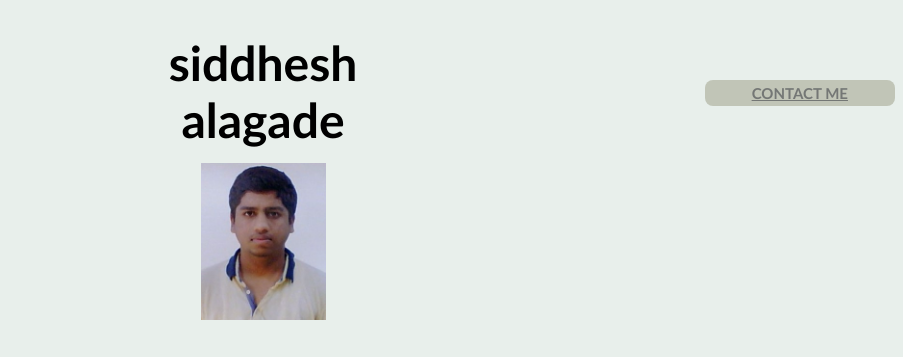
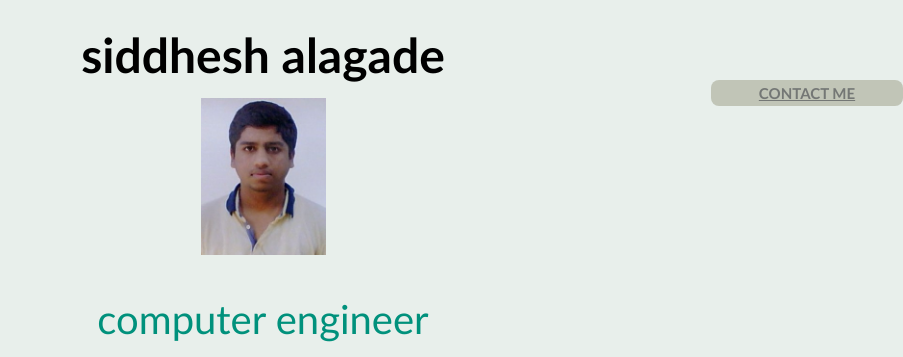
Before and after one commit to siddhesh-10/siddhesh-10.github.io, a plain HTML site: page index.html in a window 1280 px wide. Shown: the top 357 px of the page, without its empty margins (377-1280 px from the left). Drawn offline with Linux system fonts and the light colour scheme.

Commit message:
Add files via upload

```diff
--- a/style.css
+++ b/style.css
@@ -2,18 +2,17 @@ body{
     background-color: #e8efeb;text-align: center;font-family: "Trebuchet MS", "Lucida Grande", "Lucida Sans Unicode", "Lucida Sans", Tahoma, sans-serif; font-size: 24px; font-style: normal;
   }
 body
-{
+{margin: auto;
 }
 .h1
-{
-    margin: 0 auto 0 auto;text-align: center;left: 33%;right: 33%;width: 15%;
+{display: block;
+    margin: auto;text-align: center;
 }
 .profile1
 {
     display: block;
-  margin-left: auto;
-  margin-right: auto;
-  width: 125px;margin-top: 15px;
+
+  width: 125px;margin: auto;margin-top: 15px;
 }
 .hi{
     font-size: 2.5rem;
@@ -72,13 +71,14 @@ body
       }
   .btn
   {left:100%;
-      text-align:center;display: block;position: -webkit-sticky; /* Safari */
+      text-align:center;display: block;position:-webkit-sticky; /* Safari */position: -webkit-sticky;
       position: sticky;
-      top: 0;border: 3p solid red;border-radius: 8px;background-color: #999b84;
+      top: 0;border: 3p solid red;border-radius: 8px;background-color: #999b84;display: block;
       font-family: "Trebuchet MS", "Lucida Grande", "Lucida Sans Unicode", "Lucida Sans", Tahoma, sans-serif; font-size:15px; font-style: normal; font-variant: normal; font-weight: 700; line-height: 26.4px;color: #000;
       width:15%;
       opacity: .5;
       top: 10%;
+    right: 0px;
 
 
 
@@ -91,3 +91,12 @@ body
   {
       text-align: center;
   }
+  .computer
+  {
+      margin-left: auto;
+      margin-right: auto;
+  }
+  .computer
+  {
+    margin: auto;
+  }
```
